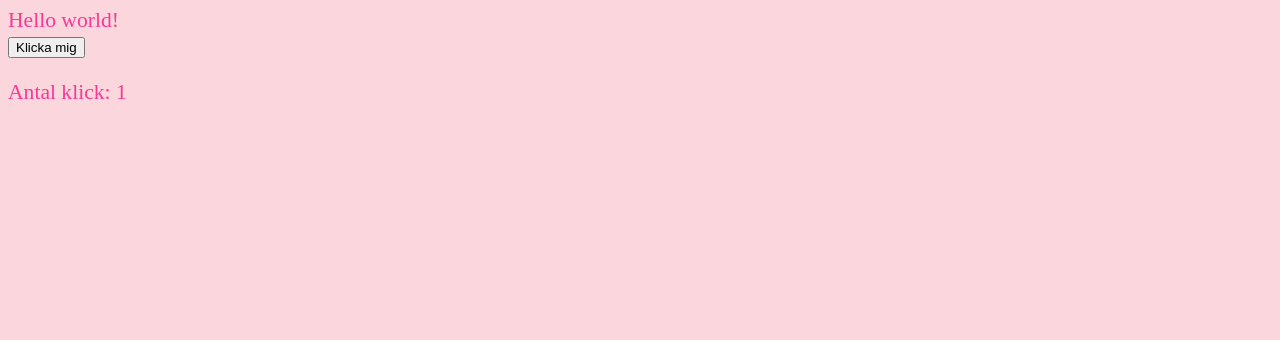
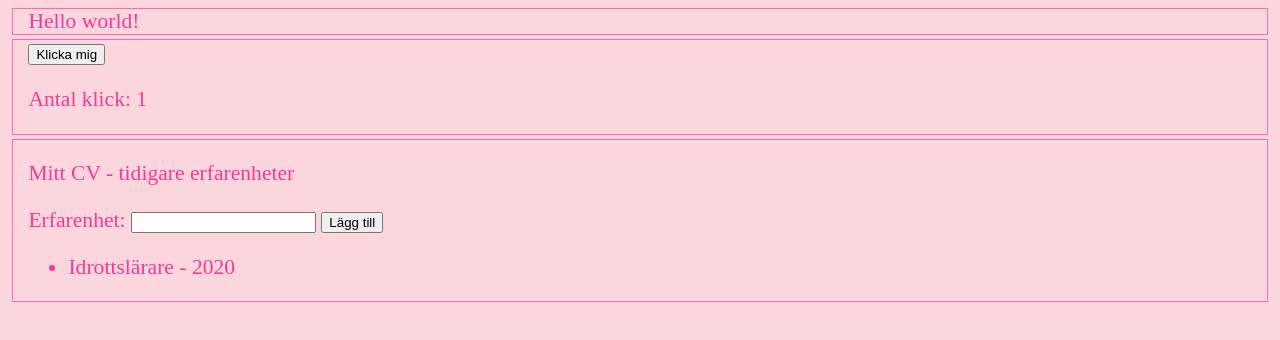
Before and after one commit to ha-fed24-js/04-dom, a plain HTML site: page index.html in a window 1280 px wide. Both pictures are taken after a click on the button "Klicka mig". Drawn offline with Linux system fonts and the light colour scheme.

Commit message:
Lägga till nya element

```diff
--- a/index.html
+++ b/index.html
@@ -18,5 +18,14 @@
 		<p id="click-results"> Antal klick: 0 </p>
 	</section>
 
+	<section>
+		<p> Mitt CV - tidigare erfarenheter </p>
+		<label> Erfarenhet: </label>
+		<input type="text" id="cv-input" />
+		<button id="cv-button"> Lägg till </button>
+		<ul id="cv-list">
+			<li> Idrottslärare - 2020 </li>
+		</ul>
+	</section>
 </body>
 </html>
--- a/script.js
+++ b/script.js
@@ -1,14 +1,39 @@
-console.log('Hello world!')
+// console.log('Hello world!')
 
 // document.getElementById
 // . == klasser
 // # == id
 const first = document.querySelector('#first-container')
-console.log(first)
+// console.log(first)
 first.innerText = 'Hello world!'
 
 const button = document.querySelector('#click-button')
 const results = document.querySelector('#click-results')
-button.addEventListener('click', () => {
-	results.innerText = 'Antal klick: ' + 1
+
+let count = 0
+
+button.addEventListener('click', (event) => {
+	count++
+	results.innerText = 'Antal klick: ' + count
+	console.log('Event object: ', event)
 })
+
+
+// Plocka ut element från DOM
+// Skapa event listener - koppla till <button>
+// Skapa nytt <li> element varje gång man klickar
+// Fyll <li> med innehåll - från <input>
+// Lägg till <li> sist i <ul>
+
+const input = document.querySelector('#cv-input')
+const cvButton = document.querySelector('#cv-button')
+const list = document.querySelector('#cv-list')
+
+// console.log('DOM-objekt: ', input, cvButton, list)
+cvButton.addEventListener('click', () => {
+	// console.log('Klickade cv-button')
+	const li = document.createElement('li')  // <li>
+	li.innerText = input.value
+	// console.log('Li: ', li)
+	list.append(li)
+})
--- a/style.css
+++ b/style.css
@@ -3,3 +3,9 @@ body {
 	color: rgb(247, 56, 151);
 	font-size: 135%;
 }
+
+section {
+	border: 1px solid hotpink;
+	margin: 0.2em;
+	padding: 0 0.7em;
+}
```
